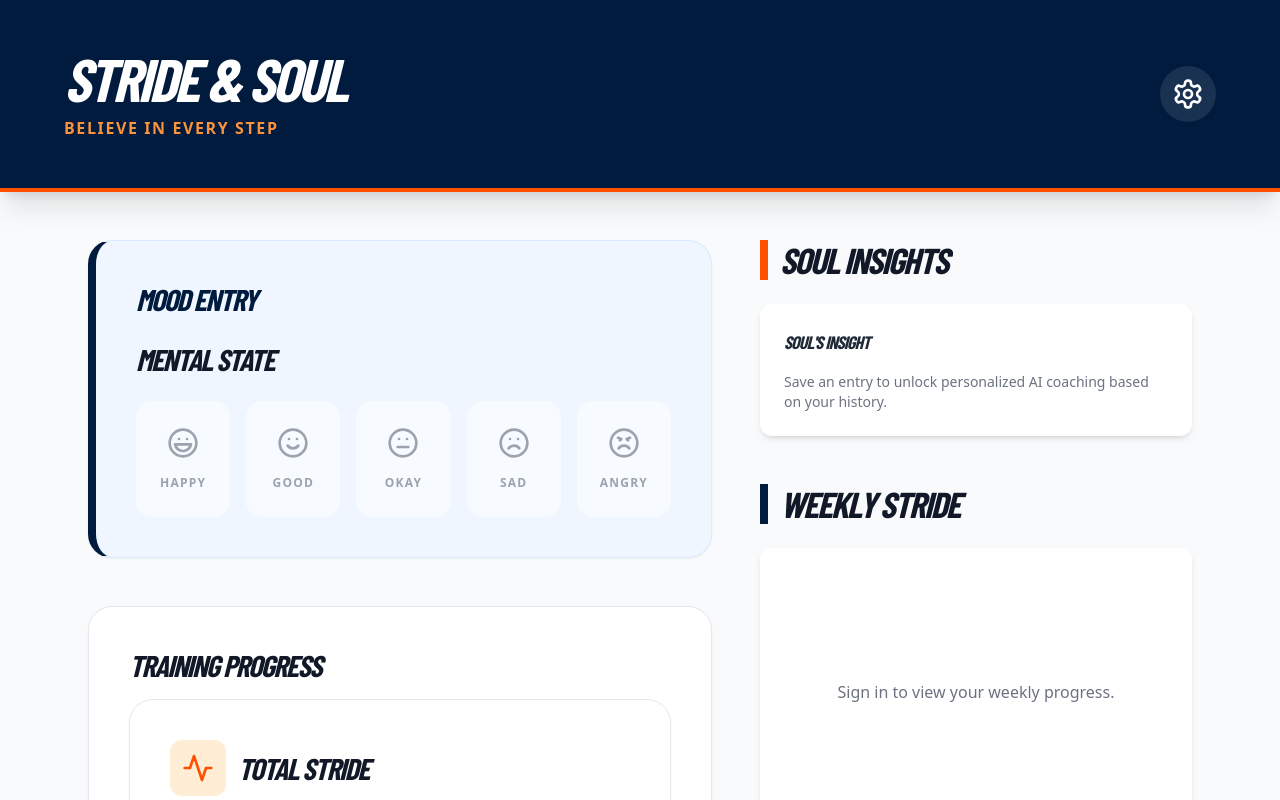
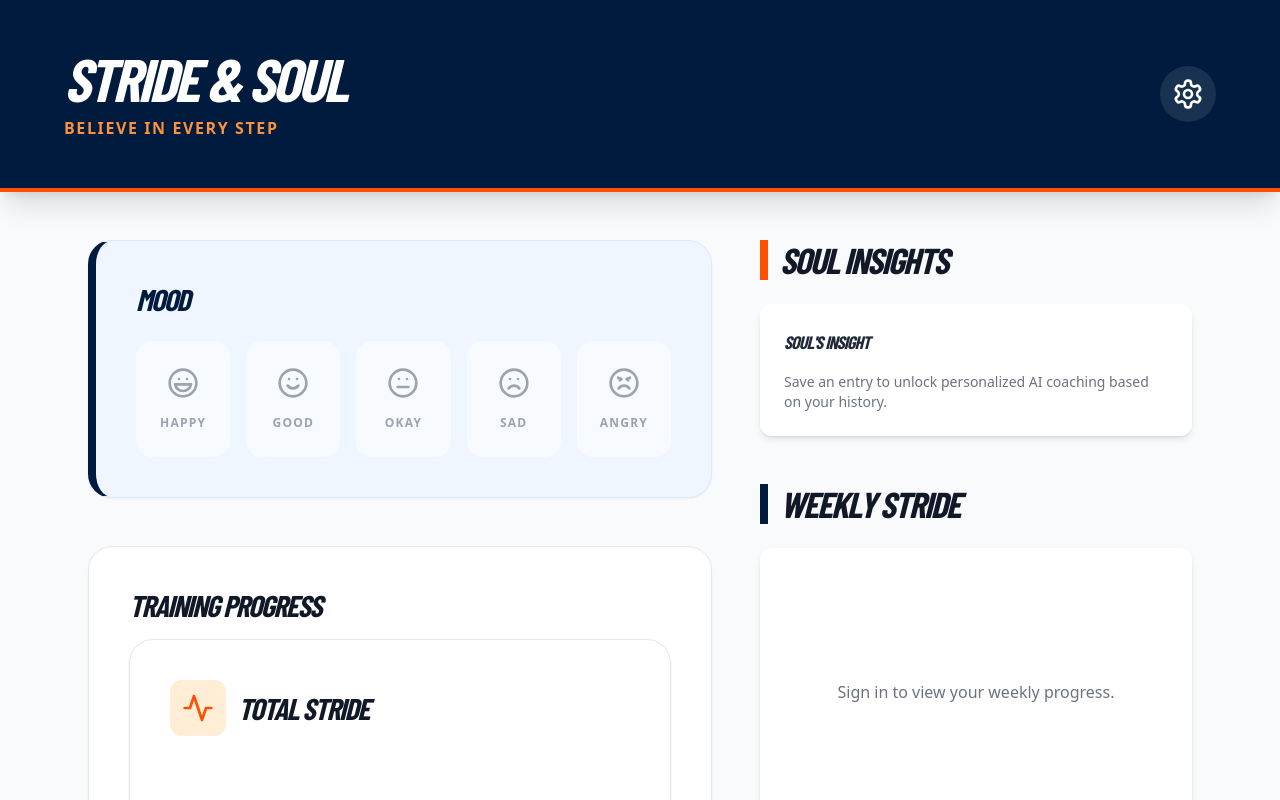
Before and after one commit to ogphotos2025-coder/Stride-, a Next.js app: page / in a window 1280 px wide. Shown: the top 800 px of the page. Built offline with nearby package versions, Linux system fonts and the light colour scheme; no server answers; a web font is replaced by a local one.

Commit message:
UI Polish: Consolidate mood labels to MOOD

```diff
--- a/app/page.tsx
+++ b/app/page.tsx
@@ -80,7 +80,7 @@ export default function Home() {
           {/* Left Column: Logging */}
           <div className="lg:col-span-7 space-y-12">
             <div className="marathon-card bg-blue-50 border-blue-100 border-l-8 border-l-[var(--primary-navy)]">
-              <h2 className="text-3xl mb-6 text-[var(--primary-navy)]">Mood Entry</h2>
+              <h2 className="text-3xl mb-6 text-[var(--primary-navy)]">MOOD</h2>
               <MoodLogger
                 selectedMood={selectedMood}
                 setSelectedMood={setSelectedMood}
--- a/components/MoodLogger.tsx
+++ b/components/MoodLogger.tsx
@@ -20,15 +20,14 @@ export default function MoodLogger({
 }: MoodLoggerProps) {
   return (
     <div className="space-y-6">
-      <h3 className="text-3xl">Mental State</h3>
       <div className="grid grid-cols-5 gap-4">
         {moods.map((mood) => (
           <button
             key={mood.name}
             onClick={() => setSelectedMood(mood.name)}
             className={`flex flex-col items-center gap-4 rounded-2xl p-6 transition-all duration-300 border-2 ${selectedMood === mood.name
-                ? 'bg-white border-[var(--accent-orange)] text-[var(--accent-orange)] shadow-xl scale-110'
-                : 'bg-white/50 border-transparent text-gray-400 hover:bg-white hover:border-gray-200'
+              ? 'bg-white border-[var(--accent-orange)] text-[var(--accent-orange)] shadow-xl scale-110'
+              : 'bg-white/50 border-transparent text-gray-400 hover:bg-white hover:border-gray-200'
               }`}
           >
             <div className={`transition-transform duration-300 ${selectedMood === mood.name ? 'scale-125' : ''}`}>
```
